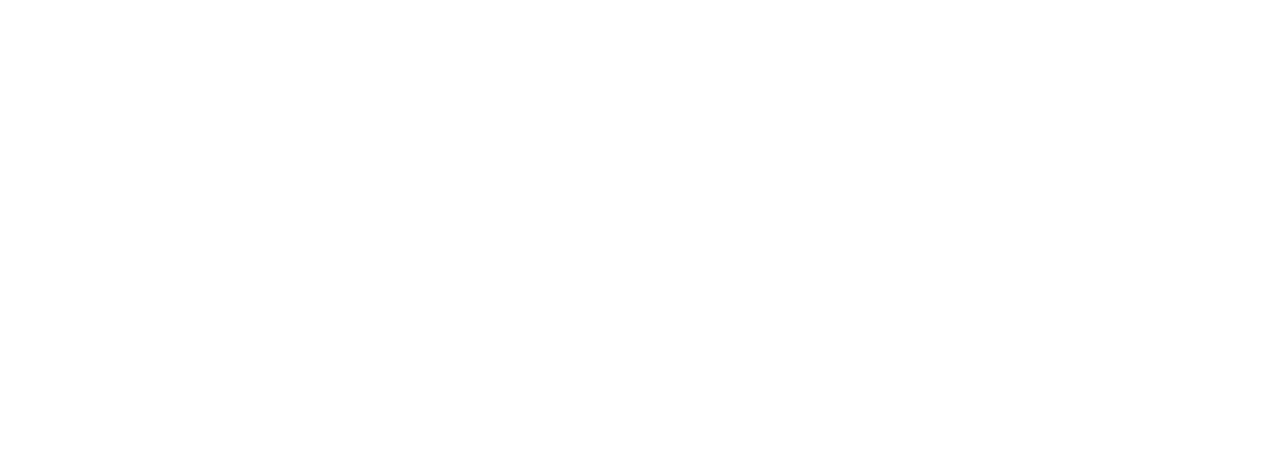
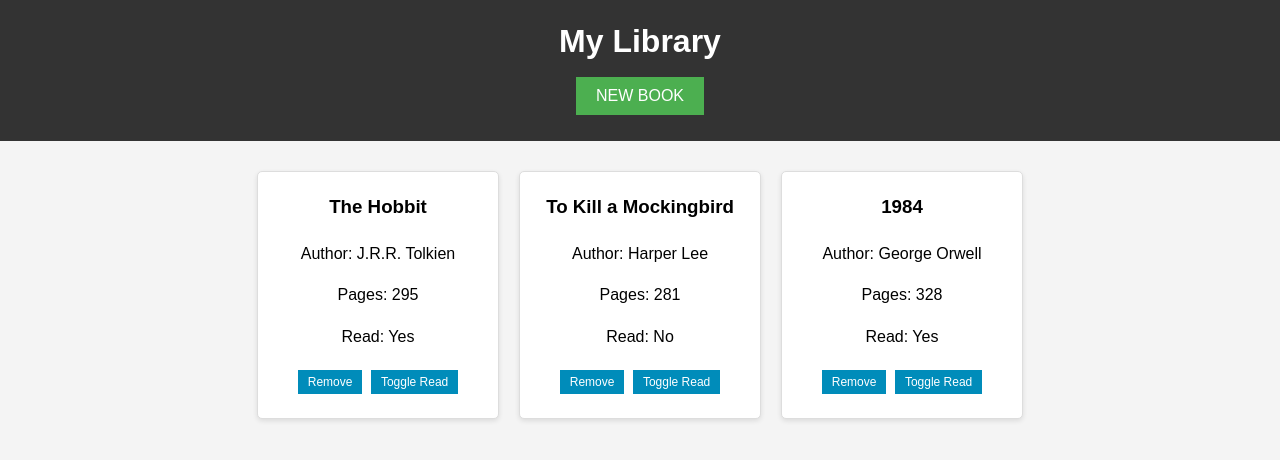
Before and after one commit to Chronos2005/Library, a plain HTML site: page index.html in a window 1280 px wide. Drawn offline with Linux system fonts and the light colour scheme.

Commit message:
Created a draft of the page using ai

```diff
--- a/index.html
+++ b/index.html
@@ -3,11 +3,30 @@
 <head>
     <meta charset="UTF-8">
     <meta name="viewport" content="width=device-width, initial-scale=1.0">
-    <title>Document</title>
+    <title>My Library</title>
     <link rel="stylesheet" href="style.css">
 </head>
 <body>
+    <header>
+        <h1>My Library</h1>
+        <button id="newBookBtn">NEW BOOK</button>
+    </header>
+
+    <main id="library"></main>
+
+    <dialog id="bookDialog">
+        <form id="bookForm">
+            <h2>Add New Book</h2>
+            <input type="text" id="title" placeholder="Title" required>
+            <input type="text" id="author" placeholder="Author" required>
+            <input type="number" id="pages" placeholder="Pages" required>
+            <label>
+                <input type="checkbox" id="read"> Read
+            </label>
+            <button type="submit">Add Book</button>
+        </form>
+    </dialog>
+
     <script src="library.js"></script>
-
 </body>
 </html>
--- a/library.js
+++ b/library.js
@@ -1,9 +1,98 @@
+// Array to store all the books
 const myLibrary = [];
 
-function Book() {
-  // the constructor...
+// Constructor function for Book objects
+function Book(title, author, pages, read) {
+    this.title = title;
+    this.author = author;
+    this.pages = pages;
+    this.read = read;
 }
 
-function addBookToLibrary() {
-  // do stuff here
+// Method to toggle the read status of a book
+Book.prototype.toggleRead = function() {
+    this.read = !this.read;
 }
+
+// Function to add a new book to the library
+function addBookToLibrary(title, author, pages, read) {
+    const newBook = new Book(title, author, pages, read);
+    myLibrary.push(newBook);
+}
+
+// Function to display all books in the library
+function displayBooks() {
+    const libraryEl = document.getElementById('library');
+    libraryEl.innerHTML = ''; // Clear existing display
+
+    myLibrary.forEach((book, index) => {
+        const bookEl = document.createElement('div');
+        bookEl.classList.add('book');
+        bookEl.setAttribute('data-index', index);
+
+        bookEl.innerHTML = `
+            <h3>${book.title}</h3>
+            <p>Author: ${book.author}</p>
+            <p>Pages: ${book.pages}</p>
+            <p>Read: ${book.read ? 'Yes' : 'No'}</p>
+            <button onclick="removeBook(${index})">Remove</button>
+            <button onclick="toggleRead(${index})">Toggle Read</button>
+        `;
+
+        libraryEl.appendChild(bookEl);
+    });
+}
+
+// Function to remove a book from the library
+function removeBook(index) {
+    myLibrary.splice(index, 1);
+    displayBooks();
+}
+
+// Function to toggle the read status of a book
+function toggleRead(index) {
+    myLibrary[index].toggleRead();
+    displayBooks();
+}
+
+// Get DOM elements
+const newBookBtn = document.getElementById('newBookBtn');
+const bookDialog = document.getElementById('bookDialog');
+const bookForm = document.getElementById('bookForm');
+
+// Event listener for the "NEW BOOK" button
+newBookBtn.addEventListener('click', () => {
+    bookDialog.showModal();
+});
+
+// Event listener for the book form submission
+bookForm.addEventListener('submit', (e) => {
+    e.preventDefault(); // Prevent the form from submitting to a server
+
+    // Get values from form inputs
+    const title = document.getElementById('title').value;
+    const author = document.getElementById('author').value;
+    const pages = document.getElementById('pages').value;
+    const read = document.getElementById('read').checked;
+
+    // Add the new book to the library
+    addBookToLibrary(title, author, pages, read);
+
+    // Refresh the display
+    displayBooks();
+
+    // Close the dialog and reset the form
+    bookDialog.close();
+    bookForm.reset();
+});
+
+// Initial display of books (if any are added manually)
+displayBooks();
+
+// Optional: Add some sample books
+addBookToLibrary("The Hobbit", "J.R.R. Tolkien", 295, true);
+addBookToLibrary("To Kill a Mockingbird", "Harper Lee", 281, false);
+addBookToLibrary("1984", "George Orwell", 328, true);
+
+// Refresh the display to show the sample books
+displayBooks();
--- a/style.css
+++ b/style.css
@@ -0,0 +1,100 @@
+body {
+    font-family: Arial, sans-serif;
+    line-height: 1.6;
+    margin: 0;
+    padding: 0;
+    background-color: #f4f4f4;
+}
+
+header {
+    background-color: #333;
+    color: #fff;
+    text-align: center;
+    padding: 1rem;
+}
+
+header h1 {
+    margin: 0;
+}
+
+#newBookBtn {
+    background-color: #4CAF50;
+    border: none;
+    color: white;
+    padding: 10px 20px;
+    text-align: center;
+    text-decoration: none;
+    display: inline-block;
+    font-size: 16px;
+    margin: 10px 2px;
+    cursor: pointer;
+}
+
+#library {
+    display: flex;
+    flex-wrap: wrap;
+    justify-content: center;
+    padding: 20px;
+}
+
+.book {
+    background-color: #fff;
+    border: 1px solid #ddd;
+    border-radius: 5px;
+    padding: 20px;
+    margin: 10px;
+    width: 200px;
+    text-align: center;
+    box-shadow: 0 2px 5px rgba(0,0,0,0.1);
+}
+
+.book h3 {
+    margin-top: 0;
+}
+
+.book button {
+    background-color: #008CBA;
+    border: none;
+    color: white;
+    padding: 5px 10px;
+    text-align: center;
+    text-decoration: none;
+    display: inline-block;
+    font-size: 12px;
+    margin: 4px 2px;
+    cursor: pointer;
+}
+
+dialog {
+    border: none;
+    border-radius: 5px;
+    padding: 20px;
+    background-color: #f9f9f9;
+}
+
+dialog::backdrop {
+    background-color: rgba(0, 0, 0, 0.5);
+}
+
+form {
+    display: flex;
+    flex-direction: column;
+}
+
+form input, form button {
+    margin-bottom: 10px;
+    padding: 5px;
+}
+
+form button {
+    background-color: #4CAF50;
+    border: none;
+    color: white;
+    padding: 10px;
+    text-align: center;
+    text-decoration: none;
+    display: inline-block;
+    font-size: 16px;
+    margin: 4px 2px;
+    cursor: pointer;
+}
```
